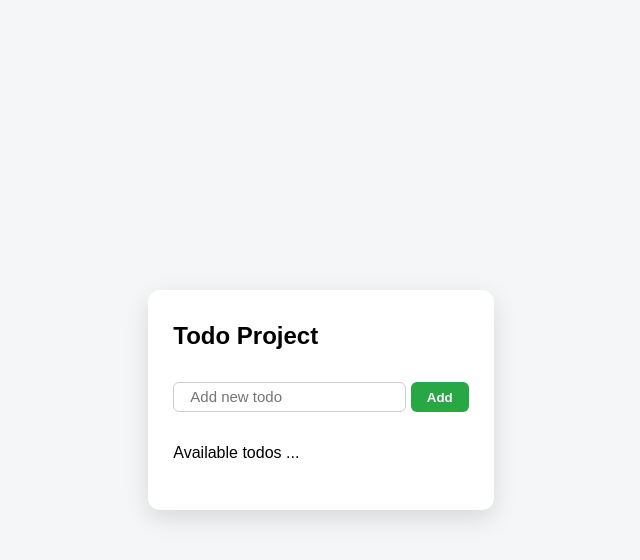
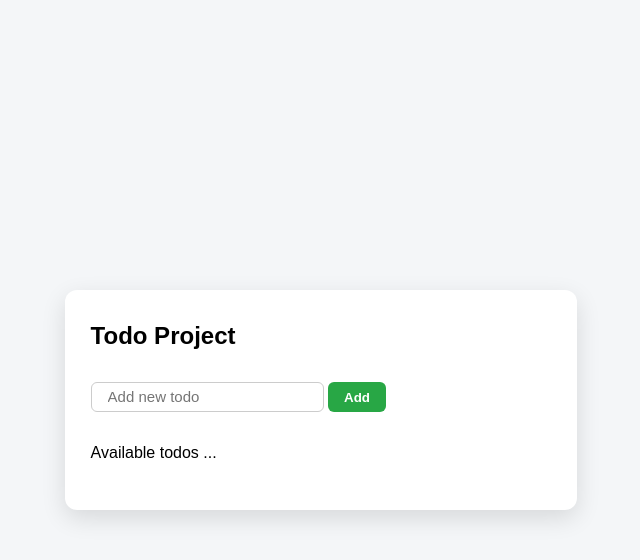
Before and after one commit to Tony-1tech/Todo-Project, a Flask app: page / in a window 1280 px wide. Shown: the top 560 px of the page, without its empty margins (319-959 px from the left). Run offline with Flask 3, Linux system fonts and the light colour scheme.

Commit message:
made another styling change

```diff
--- a/static/style.css
+++ b/static/style.css
@@ -18,7 +18,7 @@ body {
 }
 
 .wrapper {
-    max-width: 40%;
+    min-width: 40%;
     min-height: max-content;
     padding: 2rem 2%;
     border: none;
```
